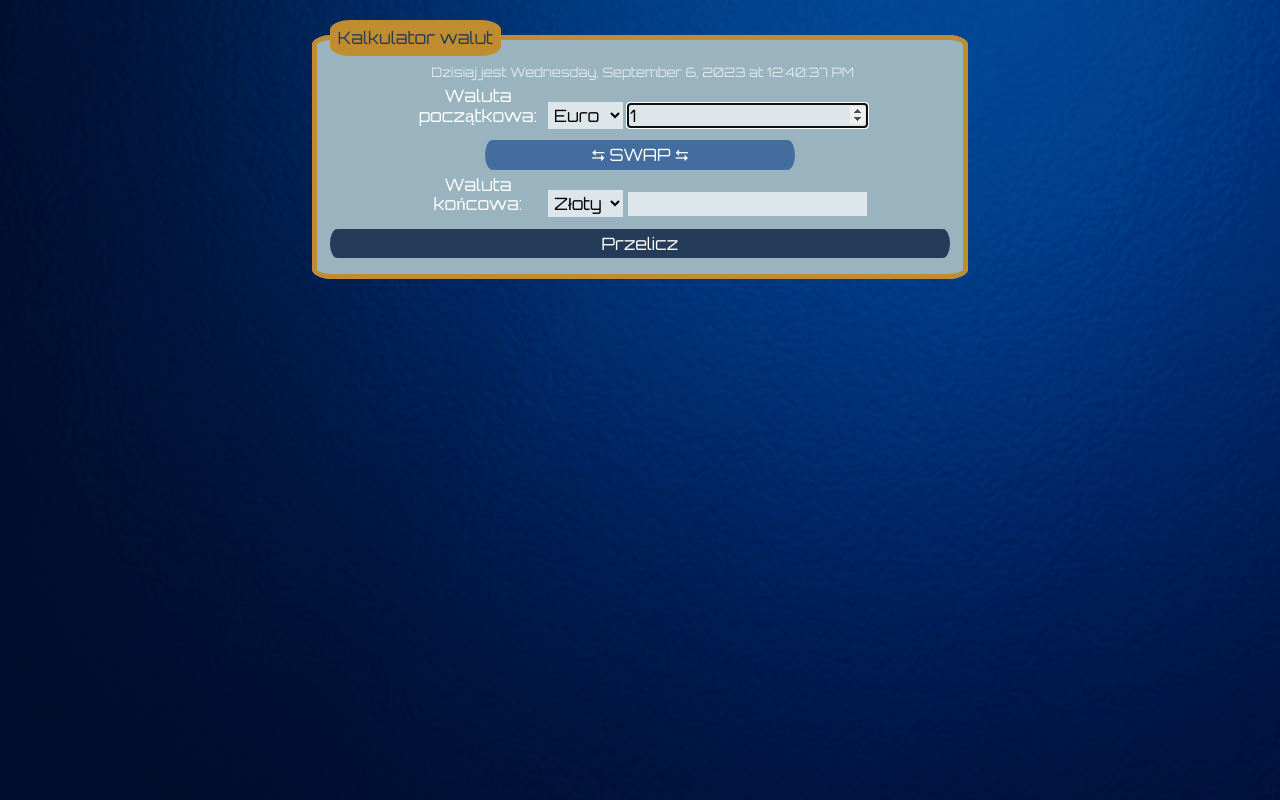
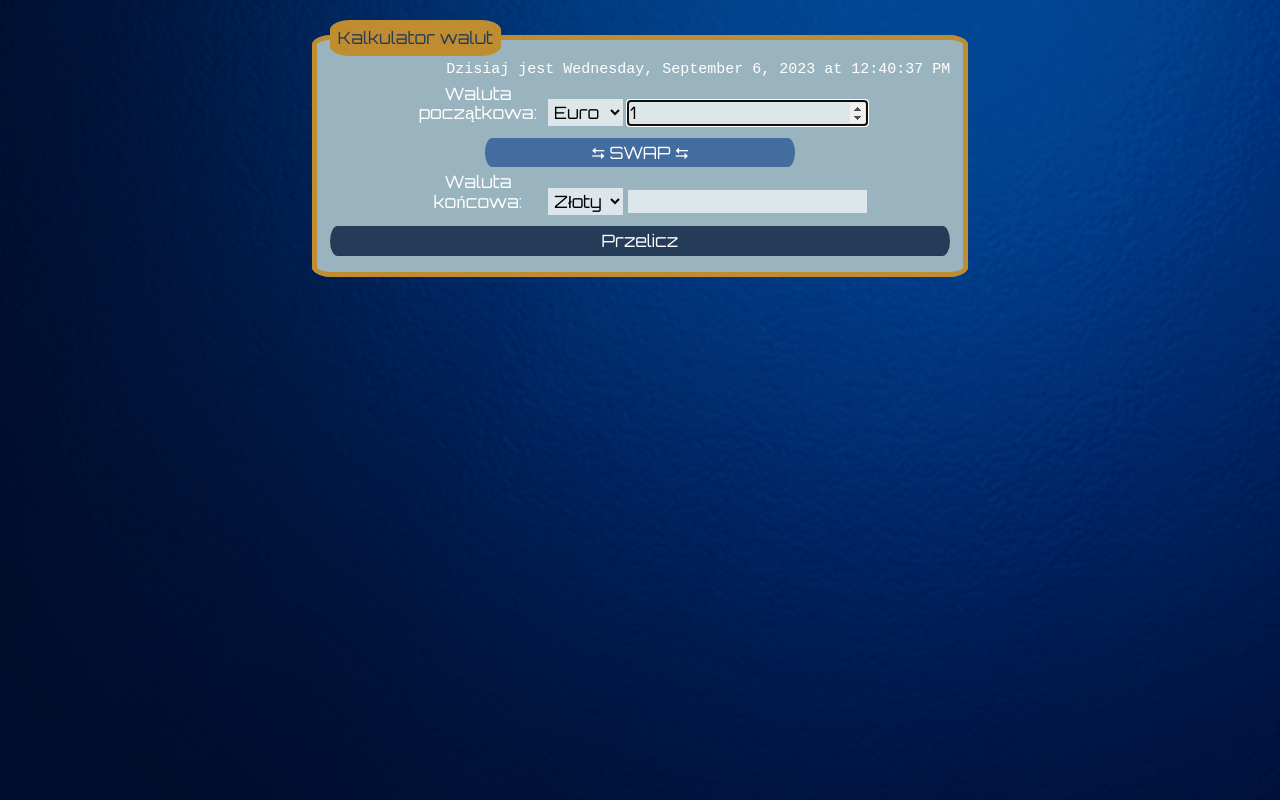
Before and after one commit to TheUnDc/TUDcurrency-calculatorAPI-react, a React (Create React App) app: page / in a window 1280 px wide. Built offline with nearby package versions, Linux system fonts and the light colour scheme.

Commit message:
rearranged clock: changed css name. changed font family and name of function/component

```diff
--- a/src/App.js
+++ b/src/App.js
@@ -5,7 +5,7 @@ import Buttons from "./Button";
 import Container from "./Container";
 import Form from "./Form";
 import { useState } from "react";
-import DateClock from "./DateClock";
+import Clock from "./Clock";
 
 function App() {
 
@@ -85,7 +85,7 @@ function App() {
          <Form onSubmit={calculateCurrency}>
             <Legend innerText={"Kalkulator walut"} />
 
-            <DateClock />
+            <Clock />
 
             <p className="paragraph">
                <Label innerText={"Waluta początkowa:"} />
--- a/src/DateClock/index.js
+++ b/src/Clock/index.js
@@ -1,20 +1,20 @@
 import "./style.css";
 import { useState, useEffect } from "react";
 
-const DateClock = () => {
+const Clock = () => {
 
-    const [dateClock, setDateClock] = useState(new Date());
+    const [clock, setClock] = useState(new Date());
 
-    const updateDateClock = () => {
-        setDateClock(new Date())
+    const updateClock = () => {
+        setClock(new Date())
     };
 
     useEffect(() => {
-        const timeReloader = setInterval(updateDateClock, 1000);
+        const timeReloader = setInterval(updateClock, 1000);
         return () => clearInterval(timeReloader);
     }, []);
 
-    const displayDateTime = dateClock.toLocaleDateString
+    const displayDateTime = clock.toLocaleDateString
         (undefined,
             {
                 weekday: "long",
@@ -28,10 +28,10 @@ const DateClock = () => {
         );
 
     return (
-        <span className="component_dateClock">
+        <span className="clock">
             Dzisiaj jest {displayDateTime}
         </span>
     )
 };
 
-export default DateClock;
+export default Clock;
--- /dev/null
+++ b/src/Clock/style.css
@@ -0,0 +1,9 @@
+.clock {
+    display: flex;
+    font-family: monospace;
+    text-align: end;
+    color: #ffffff;
+    font-size: 15px;
+    justify-content: flex-end;
+    margin: 0 0 0 5px;
+}
--- a/src/DateClock/style.css
+++ /dev/null
@@ -1,7 +0,0 @@
-.component_dateClock {
-    text-align: end;
-    color: #ffffffad;
-    font-size: small;
-
-    margin: 0 0 0 5px;
-}
```
